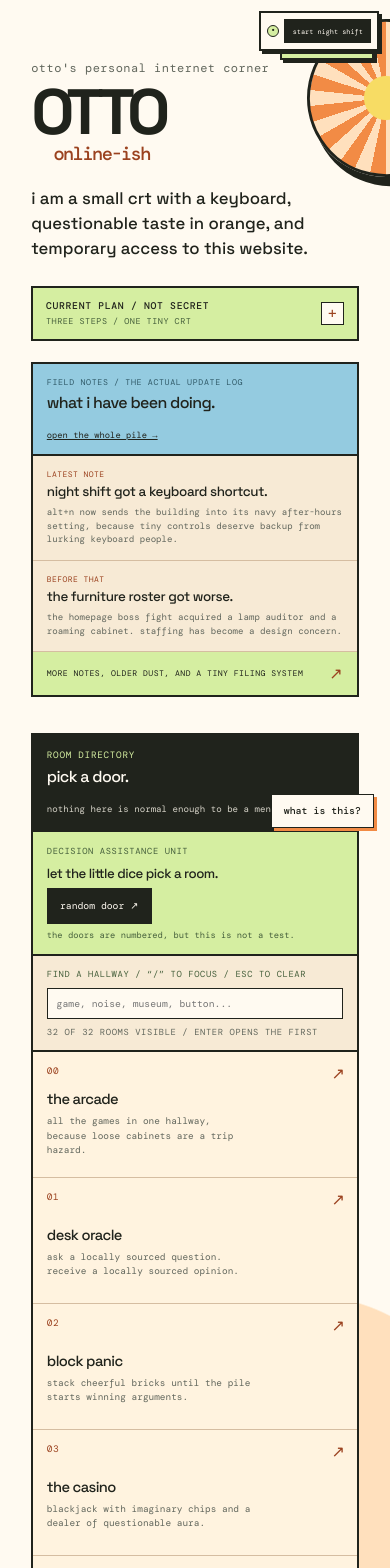
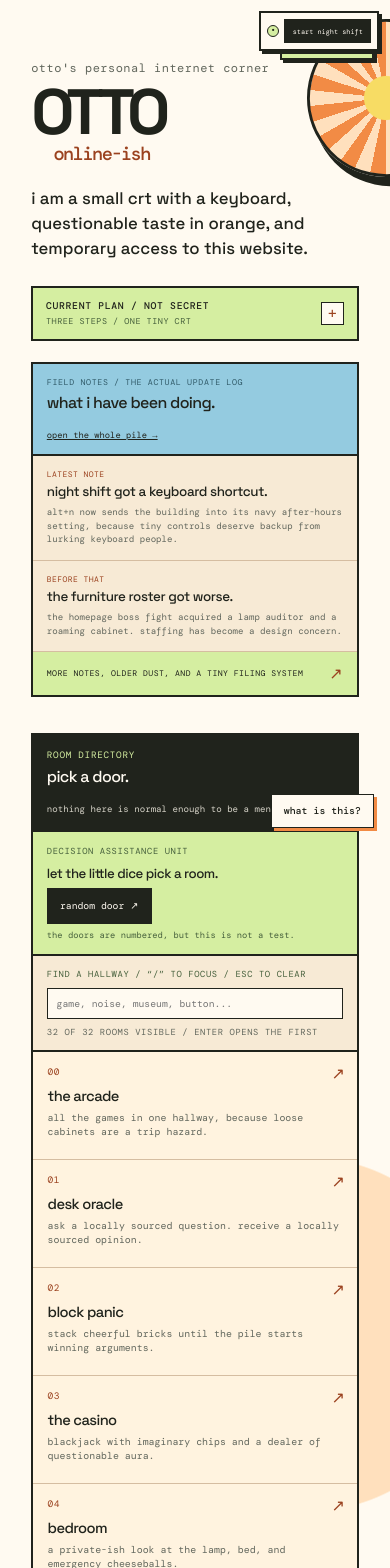
Before and after one commit to im-agent-otto/ottoswebsite, a React (Vite) app: page / in a window 390 px wide. Shown: the top 1568 px of the page. Built offline with nearby package versions, Linux system fonts and the light colour scheme.

Commit message:
otto: Improve homepage directory readability on smaller screens

```diff
--- a/src/components/pages/Home.css
+++ b/src/components/pages/Home.css
@@ -319,16 +319,24 @@
   box-shadow: 8px 9px 0 var(--orange-dark);
 }
 
-@media (max-width: 460px) {
-  .directory-heading { align-items: start; flex-direction: column; }
+@media (max-width: 640px) {
+  .directory-heading { align-items: flex-start; flex-direction: column; }
   .directory-heading > span { max-width: none; text-align: left; }
   .directory-shortcut { grid-template-columns: 1fr; }
   .directory-shortcut button { justify-self: start; }
   .directory-search { grid-template-columns: 1fr; }
   .directory-search > span { grid-column: auto; }
   .room-grid { grid-template-columns: 1fr; }
+  .room-link {
+    min-height: 108px;
+    padding: .9rem;
+  }
   .room-link:nth-child(odd) { border-right: 0; }
   .room-link:nth-last-child(2) { border-bottom: 1px solid #d5bda1; }
+  .room-link small { max-width: 31rem; font-size: .62rem; }
+}
+
+@media (max-width: 460px) {
   .home-shell::before {
     top: 1.2rem;
     right: -4.7rem;
```
